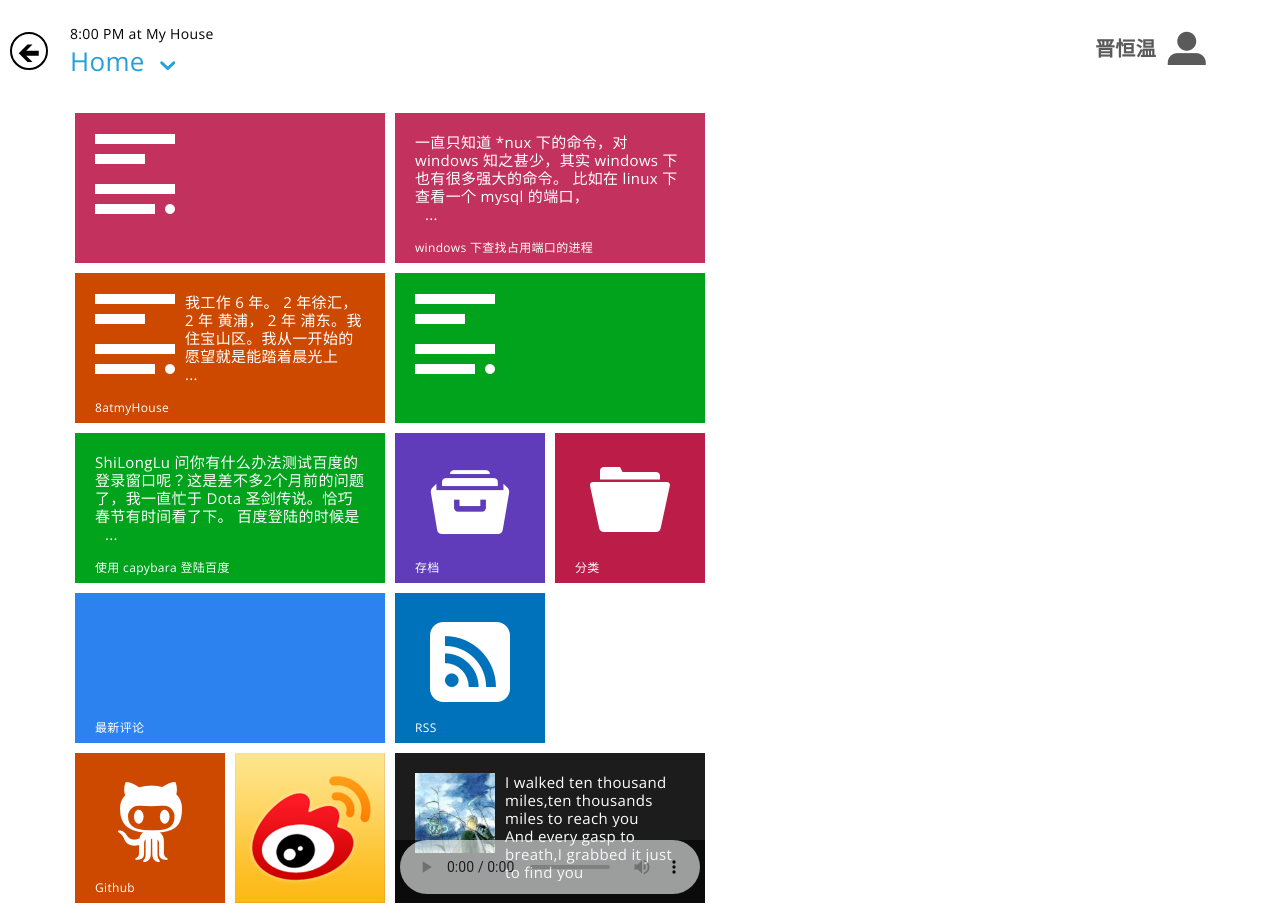
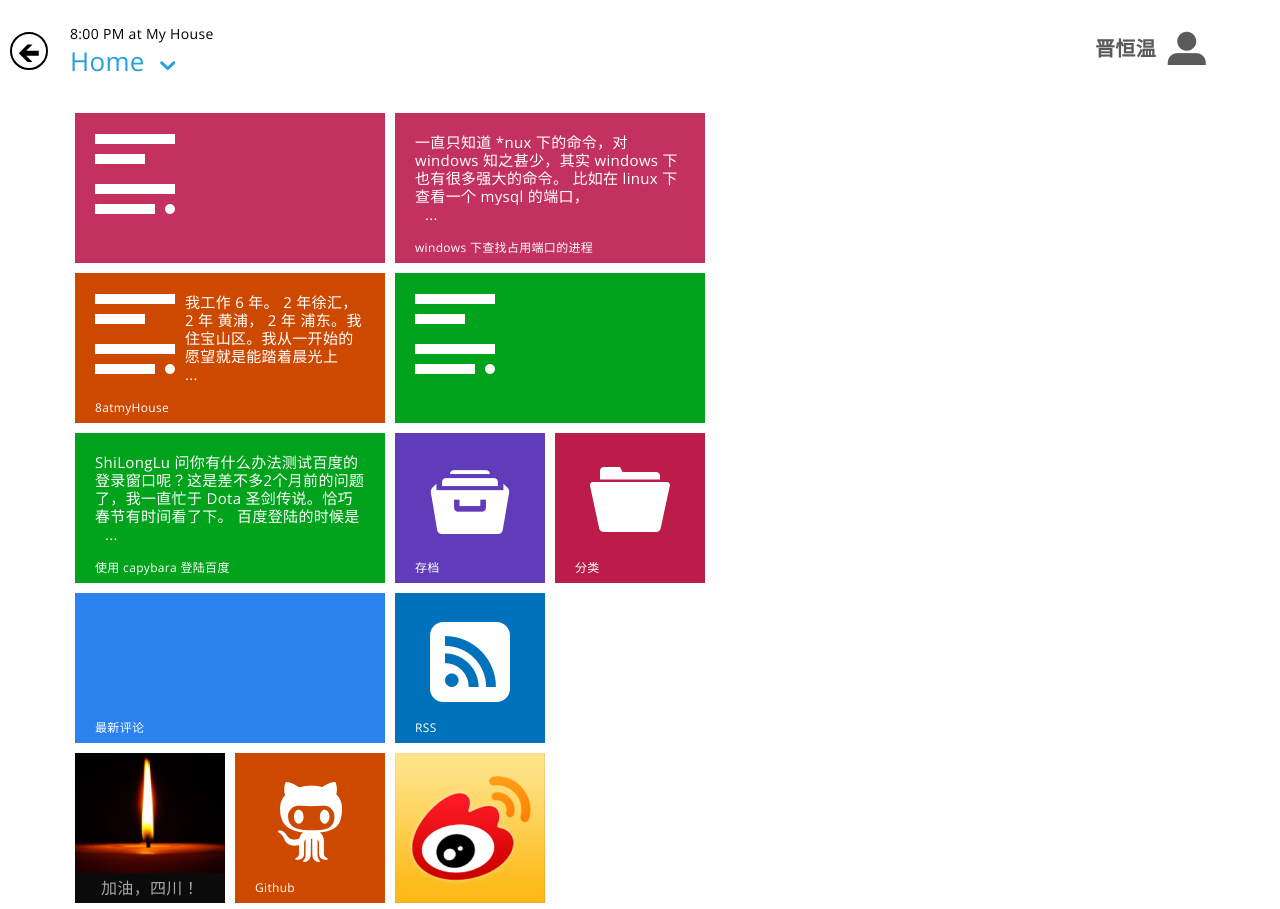
Before and after one commit to lihuazhang/lihuazhang.github.com, a Jekyll site: the page built from index.html, in a window 1280 px wide, cut to the strip 0-909 px from the top of the page. Built offline with Jekyll 4.4.1, drawn with Linux system fonts in a browser that asks for light colours; nearby versions of some CDN libraries; Markdown is read by kramdown in place of the engine named in the settings; the list of posts is cut into pages by our own code; comment, search, counter and statistics services are not loaded.

Commit message:
speed up sichuang

```diff
--- a/index.html
+++ b/index.html
@@ -70,6 +70,16 @@ isHome: true
 
         <div id="section2" class="metro-section tile-span-4">
 
+          <a class="tile  bg-color-darken" href="/about_me.html">
+            <div class="image-wrapper">
+              <img src="/photos/hongzhu.png"/>
+            </div>
+            <span class="brand-label">加油，四川！</span>
+          </a>
+
+
+
+
           <a class="tile app bg-color-orange" href="https://github.com/lihuazhang">
             <div class="image-wrapper">
               <span class="icon icon-github"></span>
@@ -127,6 +137,8 @@ isHome: true
             </div>
             <div class="app-label">圣剑传说</div>
           </a>
+
+
         </div>
       </div>
     </div>
```
Also changed, not shown: photos/hongzhu.png (added), 6 other files.
